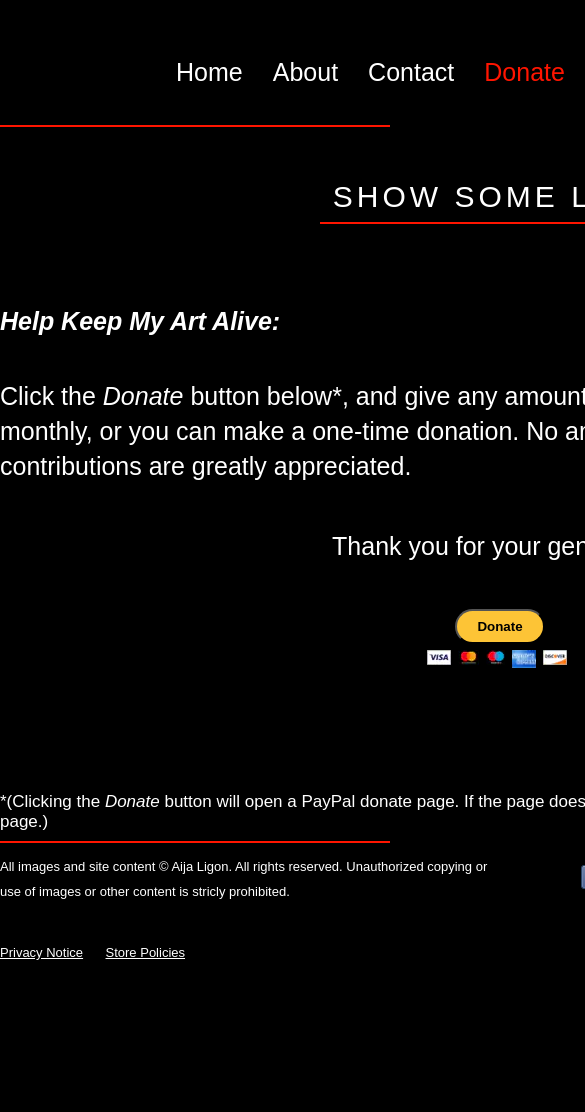
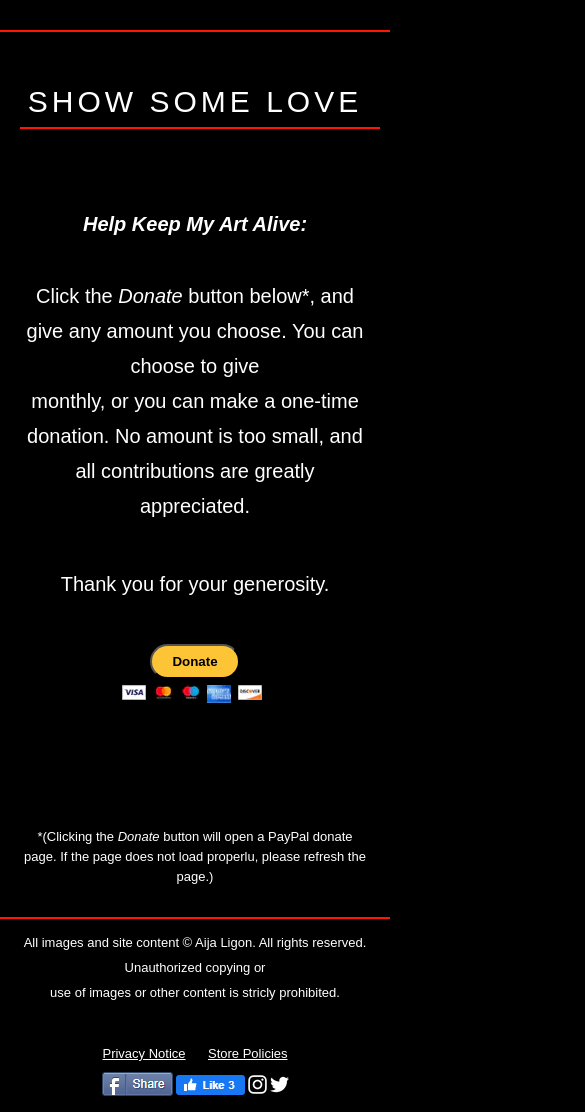
Before and after one commit to MattGri/Galerie-Eclectique, a plain HTML site: page donate.html in a window 390 px wide. Shown: the top 1112 px of the page, 585 px wide, since content can reach past the window. Before the commit the page ends 971 px from the top, so only its background shows below. Drawn offline with Linux system fonts and the light colour scheme.

Commit message:
Added media query

```diff
--- a/donate.css
+++ b/donate.css
@@ -215,3 +215,81 @@ line-height: 35px;
 .container .copyright .wrapper .right .wrapperBox .instagram{
     margin-right: 18px;
 }
+
+@media(max-width: 1100px){
+    .container{
+        width: 900px;
+    }
+}
+
+
+
+@media(max-width: 900px){
+    .container{
+        padding: 0 20px;
+        width: 100%;
+    }
+    .container .navigation{
+        display: none;
+    }
+    section .line{
+        margin-top: 30px;
+    }
+    .container .show .text{
+        text-align: center;
+    }
+    .container .show .small{
+        text-align: center;
+    }
+    .container .copyright .wrapper{
+        flex-wrap: wrap;
+    }
+    .container .copyright .wrapper .left{
+        width: 100%;
+    }
+    .container .copyright .wrapper .text{
+        text-align: center;
+    }
+    .container .copyright .wrapper .box{
+        text-align: center;
+    }
+    .container .copyright .wrapper .right{
+        margin: 0 auto;
+    }
+    .container .copyright .wrapper .right .wrapperBox{
+        justify-content: center;
+    }
+    .container .copyright .wrapper .right .wrapperBox .box{
+        margin: 0 auto;
+    }
+    .container .copyright .wrapper .right .wrapperBox .instagram{
+        margin-right: 0px;
+    }
+    .container .copyright .wrapper .right .wrapperBox .margin{
+        margin: 0px;
+    }
+    .container .copyright .wrapper .right .wrapperBox .marg{
+        margin: 0px;
+    }
+}
+
+@media(max-width: 600px){
+    .container .show .text{
+        font-size: 20px;
+    }
+    .container .show .small{
+        font-size: 13px;
+    }
+}
+
+@media(max-width: 320px){
+    .container .show .title{
+        font-size: 20px;
+    }
+    .container .show .line{
+        width: 100%;
+    }
+    .container .show .text{
+        font-size: 18px;
+    }
+}
--- a/donate.html
+++ b/donate.html
@@ -10,9 +10,9 @@
 <div class="container">
     <nav class="navigation">
         <ul class="wrapper">
-            <li><a  href="index.html" class="text">Home</a></li>
+            <li><a href="index.html" class="text">Home</a></li>
             <li><a href="about.html" class="text">About</a></li>
-            <li><a href="#" class="text">Contact</a></li>
+            <li><a href="contact.html" class="text">Contact</a></li>
             <li><a href="#" class="text donate">Donate</a></li>
             <li><a href="#" class="text">My Works</a></li>
             <li><a href="shop.html" class="text">Shop</a></li>
@@ -37,7 +37,7 @@
             <a href="#"></a><img src="img/visa4.png" alt="" class="image"></a>
             <a href="#"><img src="img/visa5.png" alt="" class="image"></a>
         </div>
-        <p class="small">*(Clicking the <span class="italic">Donate</span> button will open a PayPal donate page. If the page does not load properlu, please refresh the <br>page.)</p>
+        <p class="small">*(Clicking the <span class="italic">Donate</span> button will open a PayPal donate page. If the page does not load properlu, please refresh the page.)</p>
     </header>
 </div>
 <section>
```
